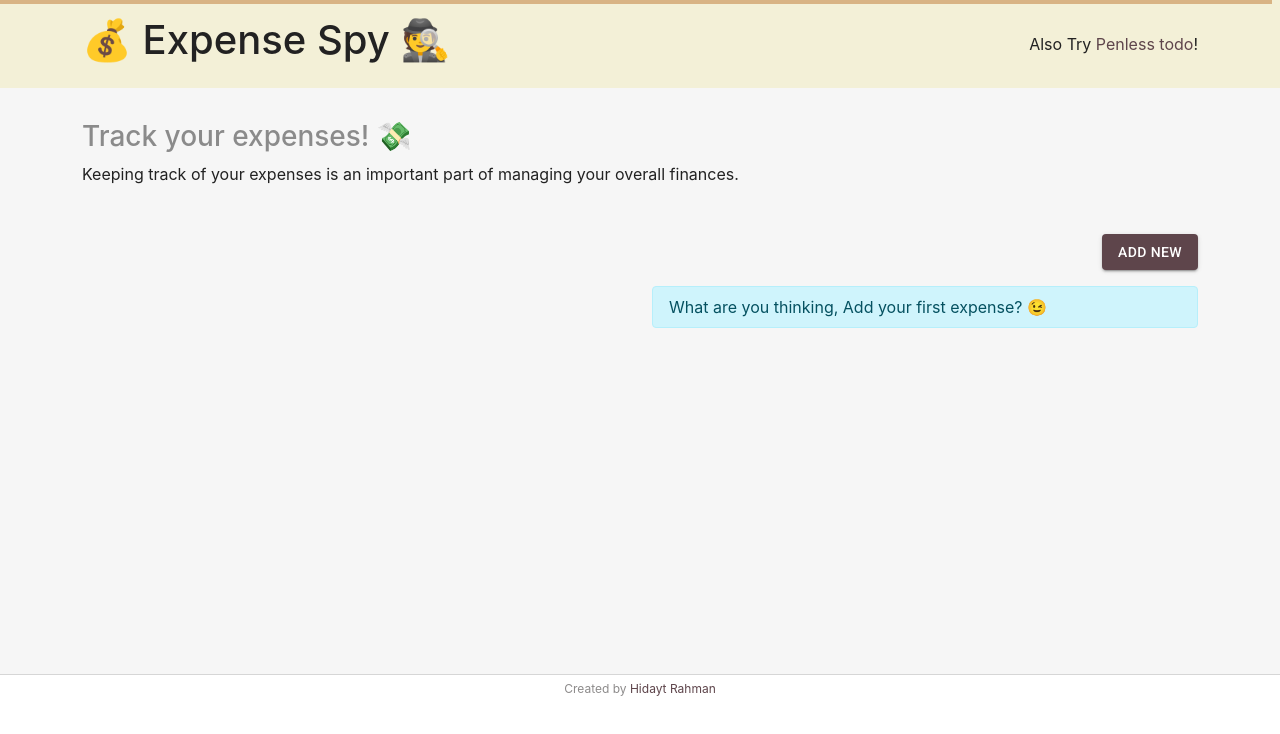
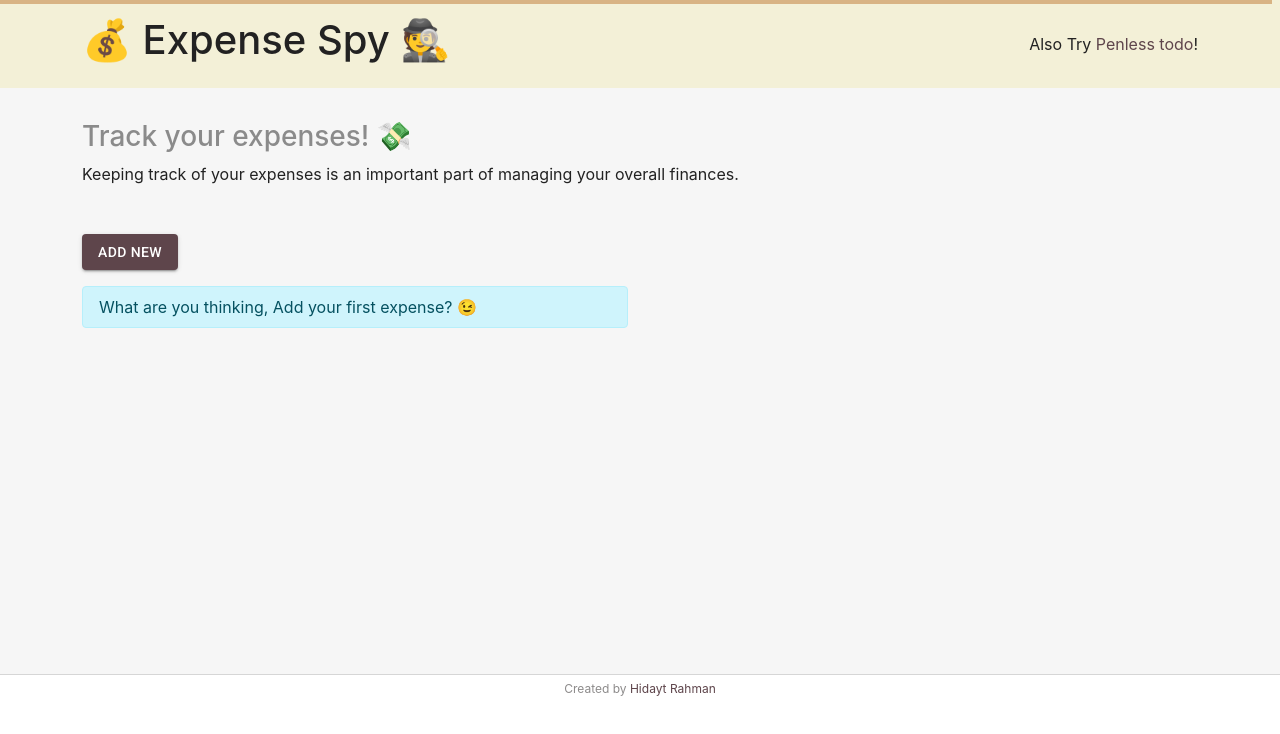
Before and after one commit to hidaytrahman/expenseSpy, a React (Create React App) app: page / in a window 1280 px wide. Shown: the top 734 px of the page. Built offline with nearby package versions, Linux system fonts and the light colour scheme.

Commit message:
UI changes

```diff
--- a/src/components/tracker/Board.js
+++ b/src/components/tracker/Board.js
@@ -22,7 +22,7 @@ const Board = ({progress, totalAmount}) => {
                                 <div className="income-expense-area income">
                                     <strong className="label">Income</strong>
                                     <span className="total-income-amount">
-                                        {totalAmount && totalAmount.income}{" "}
+                                    ₹ {totalAmount && totalAmount.income}{" "}
                                     </span>
                                 </div>
                             </div>
@@ -31,7 +31,7 @@ const Board = ({progress, totalAmount}) => {
                                 <div className="income-expense-area">
                                     <strong className="label">Expense</strong>
                                     <span className="total-income-amount">
-                                        {totalAmount && totalAmount.expense}
+                                    ₹  {totalAmount && totalAmount.expense}
                                     </span>
                                 </div>
                             </div>
--- a/src/components/tracker/Tracker.js
+++ b/src/components/tracker/Tracker.js
@@ -24,9 +24,9 @@ const Tracker = () => {
     return (
         <section className="tracker-wrapper">
             <div className="container">
-                <div className="row d-flex justify-content-end mb-2">
+                <div className="row d-flex justify-content-start mb-2">
 
-                    <div className="col-sm-4 d-flex justify-content-end">
+                    <div className="col-sm-12 d-flex justify-content-start">
                         <Button type="submit" variant="contained" color="primary" onClick={() => {
                             (showList) ? setShowList(false) : setShowList(true)
 
@@ -54,7 +54,7 @@ const Tracker = () => {
                 }
 
 
-                <div className="row">
+                <div className="row tracker-add-and-list-wrapper">
                     <div className={`col-lg-6`}>
                         <Board totalAmount={totalAmount} progress={progress} />
                     </div>
--- a/src/components/tracker/Tracker.scss
+++ b/src/components/tracker/Tracker.scss
@@ -70,4 +70,13 @@
     .list-header .amount {
         font-size: 1.3rem;
     }
+
+    .tracker-add-and-list-wrapper {
+        display: flex;
+        flex-flow: row-reverse;
+
+        @media screen and (max-width: 991px){
+            flex-direction: column;
+        }
+    }
 }
```
